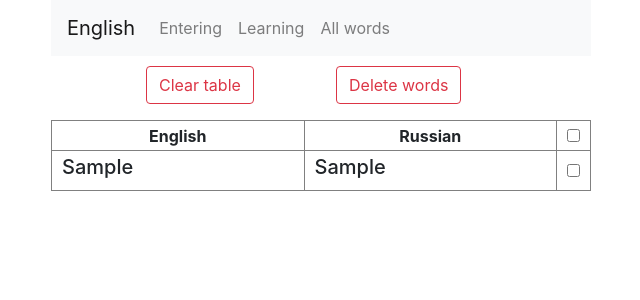
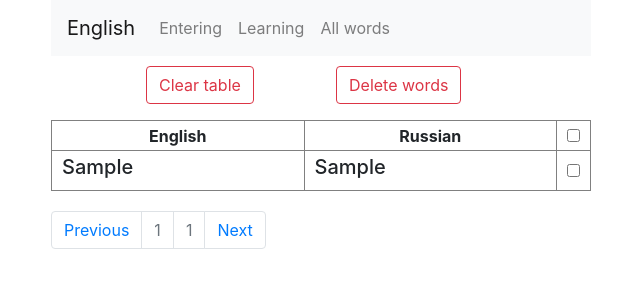
Before and after one commit to andreygp5/Dictionary-Flask, a Python web app: template app/all_words/templates/all_words/index.html in a window 1280 px wide. Shown: the top 300 px of the page, without its empty margins (319-959 px from the left). Run offline with Jinja, Linux system fonts and the light colour scheme; the template is opened without the code that fills it: most values are stand-ins (such as "Sample title", 1, 10 or a date in 2020).

Commit message:
Pagination added

```diff
--- a/app/all_words/templates/all_words/index.html
+++ b/app/all_words/templates/all_words/index.html
@@ -33,10 +33,10 @@ All words
                         Russian
                     </th>
                     <th>
-                        <input type="checkbox" onClick="toggle(this)">
+                        <input type="checkbox" onClick="toggle()">
                     </th>
                 </tr>
-                {% for word in words %}
+                {% for word in words.items %}
                 <tr>
                     <td>
                         <h5>{{ word.eng_word }}</h5>
@@ -53,6 +53,39 @@ All words
                 </tr>
                 {% endfor %}
             </table>
+            <ul class="pagination">
+                <li class="page-item {% if words.has_prev == False %} disabled {% endif %}">
+                    <a class="page-link" href="./?page={{ words.prev_num }}">Previous</a>
+                </li>
+                <li class="page-item {% if words.page == 1 %} disabled {% endif %}">
+                    <a class="page-link" href="./?page=1">1</a>
+                </li>
+
+                {% if words.page > 2 %}
+                <li class="page-item {% if words.page == 1 %} disabled {% endif %}">
+                    <a class="page-link" href="#">...</a>
+                </li>
+                {% endif %}
+
+                {% if words.page > 1 and words.page < words.pages %}
+                <li class="page-item {% if words.page == 1 %} disabled {% endif %}">
+                    <a class="page-link" href="./?page=1">{{ words.page }}</a>
+                </li>
+                {% endif %}
+
+                {% if words.page < words.pages-1 %}
+                <li class="page-item {% if words.page == 1 %} disabled {% endif %}">
+                    <a class="page-link" href="#">...</a>
+                </li>
+                {% endif %}
+
+                <li class="page-item {% if words.page == words.pages %} disabled {% endif %}">
+                    <a class="page-link" href="./?page={{ words.pages }}">{{ words.pages }}</a>
+                </li>
+                <li class="page-item {% if words.has_next == False %} disabled {% endif %}">
+                    <a class="page-link" href="./?page={{ words.next_num }}">Next</a>
+                </li>
+            </ul>
         </div>
     </div>
 </div>
--- a/app/enter_words/blueprint.py
+++ b/app/enter_words/blueprint.py
@@ -1,7 +1,7 @@
 from flask import Blueprint
 from flask import render_template, request
 import sys
-sys.path.append(r"C:\Users\andre\Desktop\eng_study\app")
+# sys.path.append(r"C:\Users\andre\Desktop\clone_test\English-Study-Flask\app")
 from models import Words
 from app import db
 
--- a/app/static/main.js
+++ b/app/static/main.js
@@ -1,8 +1,14 @@
+function toggle() {
 
+    inputs = document.getElementsByClassName("check-box-word");
 
-function toggle(source) {
-    checkboxes = document.getElementsByName('checked_words');
-    for (var checkbox in checkboxes) {
-        checkbox.checked = source.checked;
+    for (var i = 0; i < inputs.length; i++){
+        if (inputs[i].checked){
+            inputs[i].checked = false;
+        }
+        else {
+            inputs[i].checked = true;
+        }
     }
+
 }
```
Also changed, not shown: app/all_words/blueprint.py (+5 -3 lines), app/words.db.
